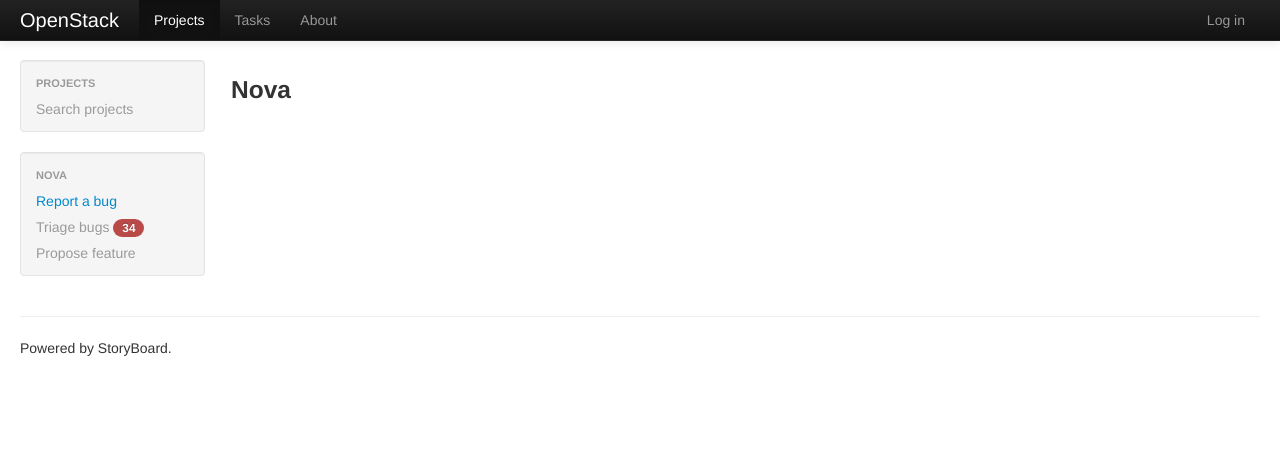
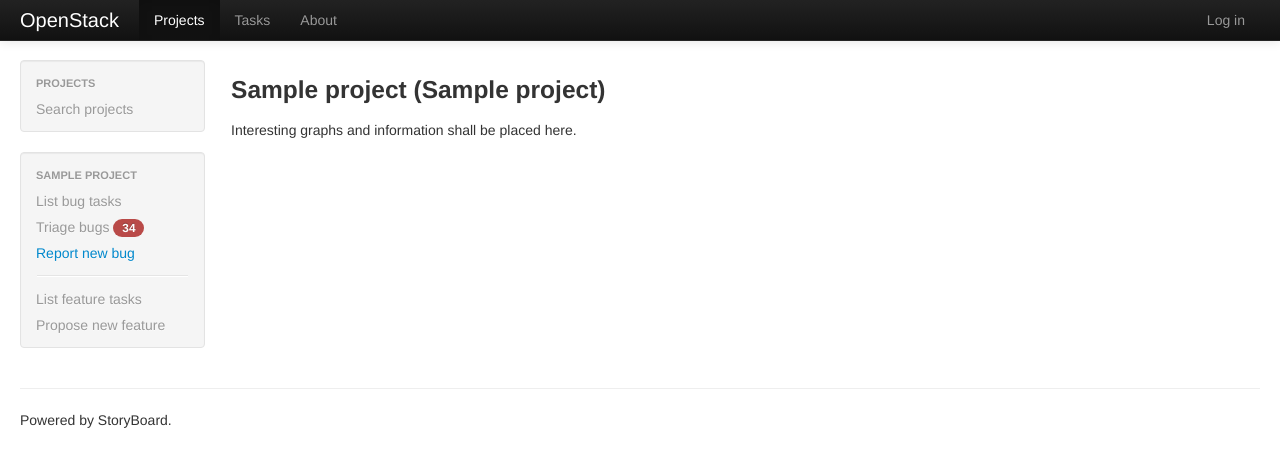
Before and after one commit to openstack-infra/storyboard, a Django app: template projects/templates/projects.view.html in a window 1280 px wide. Shown: the top 467 px of the page. Run offline with Django 3.2, Linux system fonts and the light colour scheme; tables that the repository leaves empty hold one stand-in row (values such as "Sample post"); the template is opened without the code that fills it: values that come from a table or form of the project are taken from there, most other values are stand-ins (such as "Sample title", 1, 10 or a date in 2020).

Commit message:
Base project landing page

```diff
--- a/projects/templates/projects.view.html
+++ b/projects/templates/projects.view.html
@@ -2,21 +2,25 @@
 {% block extranav %}
 <div class="well sidebar-nav">
   <ul class="nav nav-list">
-    <li class="nav-header">Nova</li>
-    <li><a href="#addstory" data-toggle="modal">Report a bug</a></li>
+    <li class="nav-header">{{project.name}}</li>
+    <li class="disabled"><a href="#">List bug tasks</a></li>
     <li class="disabled"><a href="#">Triage bugs
        <span class="badge badge-important">34</span></a></li>
-    <li class="disabled"><a href="#">Propose feature</a></li>
+    <li><a href="#addstory" data-toggle="modal">Report new bug</a></li>
+    <li class="divider"></li>
+    <li class="disabled"><a href="#">List feature tasks</a></li>
+    <li class="disabled"><a href="#">Propose new feature</a></li>
   </ul>
 </div><!--/.well -->
 {% endblock %}
 {% block content %}
 <div class="row-fluid">
   <div class="span12">
-    <h3>Nova</h3>
+    <h3>{{ project.title }} ({{ project.name }})</h3>
+    Interesting graphs and information shall be placed here.
   </div>
 </div>
 {% endblock %}
 {% block modals %}
-{% include "stories.modal_addstory.html" with project="nova" %}
+{% include "stories.modal_addstory.html" with project=project.name %}
 {% endblock %}
--- a/projects/views.py
+++ b/projects/views.py
@@ -28,4 +28,6 @@
         })
 
 def view(request, project):
-    return render(request, "projects.view.html")
+    return render(request, "projects.view.html", {
+        'project': Project.objects.get(name=project),
+        })
```
